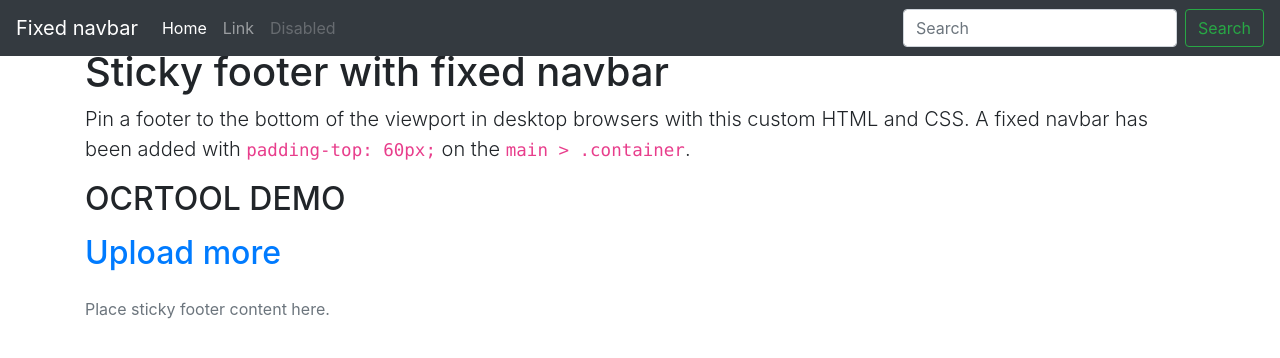
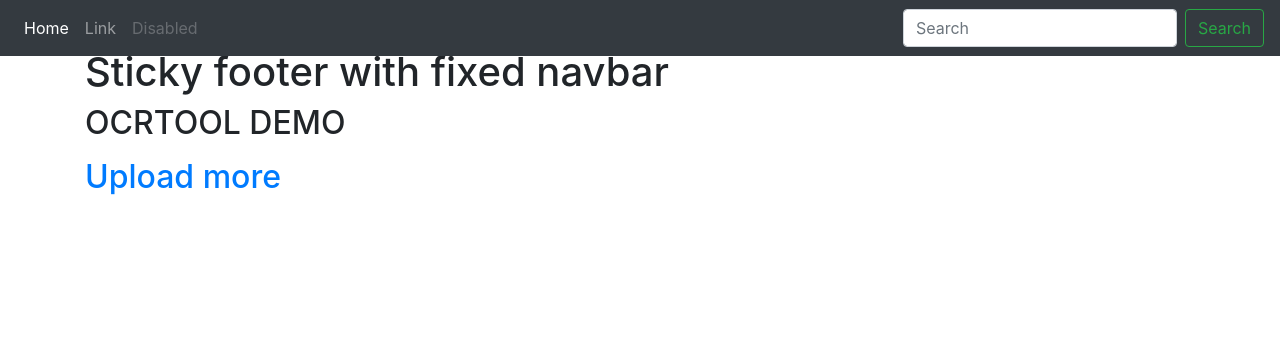
Before and after one commit to MasakiTanaka-9627/ImageTool, a Django app: template templates/index.html in a window 1280 px wide. Shown: the top 358 px of the page. Run offline with Django 3.2, Linux system fonts and the light colour scheme; the template is opened without the code that fills it, so the values that code supplies are empty; some libraries are stand-ins or nearby versions.

Commit message:
delete:eng fix:index.html

```diff
--- a/config/settings.py
+++ b/config/settings.py
@@ -20,8 +20,8 @@ try:
 except ImportError:
     pass
 
-ALLOWED_HOSTS = ["tool20211011.herokuapp.com"]
-# ALLOWED_HOSTS = []
+#ALLOWED_HOSTS = ["tool20211011.herokuapp.com"]
+ALLOWED_HOSTS = []
 
 
 
--- a/templates/index.html
+++ b/templates/index.html
@@ -16,11 +16,6 @@
 <header>
     <!-- Fixed navbar -->
     <nav class="navbar navbar-expand-md navbar-dark fixed-top bg-dark">
-        <a class="navbar-brand" href="#">Fixed navbar</a>
-        <button class="navbar-toggler" type="button" data-toggle="collapse" data-target="#navbarCollapse"
-            aria-controls="navbarCollapse" aria-expanded="false" aria-label="Toggle navigation">
-            <span class="navbar-toggler-icon"></span>
-        </button>
         <div class="collapse navbar-collapse" id="navbarCollapse">
             <ul class="navbar-nav mr-auto">
                 <li class="nav-item active">
@@ -45,17 +40,8 @@
 <main role="main" class="flex-shrink-0">
     <div class="container padding-top: 60px">
         <h1 class="mt-5">Sticky footer with fixed navbar</h1>
-        <p class="lead">Pin a footer to the bottom of the viewport in desktop browsers with this custom HTML and CSS. A
-            fixed navbar has been added with <code>padding-top: 60px;</code> on the <code>main &gt; .container</code>.
-        </p>
-        {% for image in images %}
-        <h2>{{ image.title }}</h2>
-        <img src='{{ MEDIA_URL }}{{image.picture}}' width=200>
-        {% endfor %}
-
         <h2>OCRTOOL DEMO</h2>
         <p>{{ text }}</p>
-
         <h2><a href="{% url 'ocr:upload' %}">Upload more</a></h2>
 
 
@@ -64,7 +50,6 @@
 
 <footer class="footer mt-auto py-3">
     <div class="container">
-        <span class="text-muted">Place sticky footer content here.</span>
     </div>
 </footer>
 
```
Also changed, not shown: README.md, ocr/views.py (line endings or trailing spaces), 1 other file.
